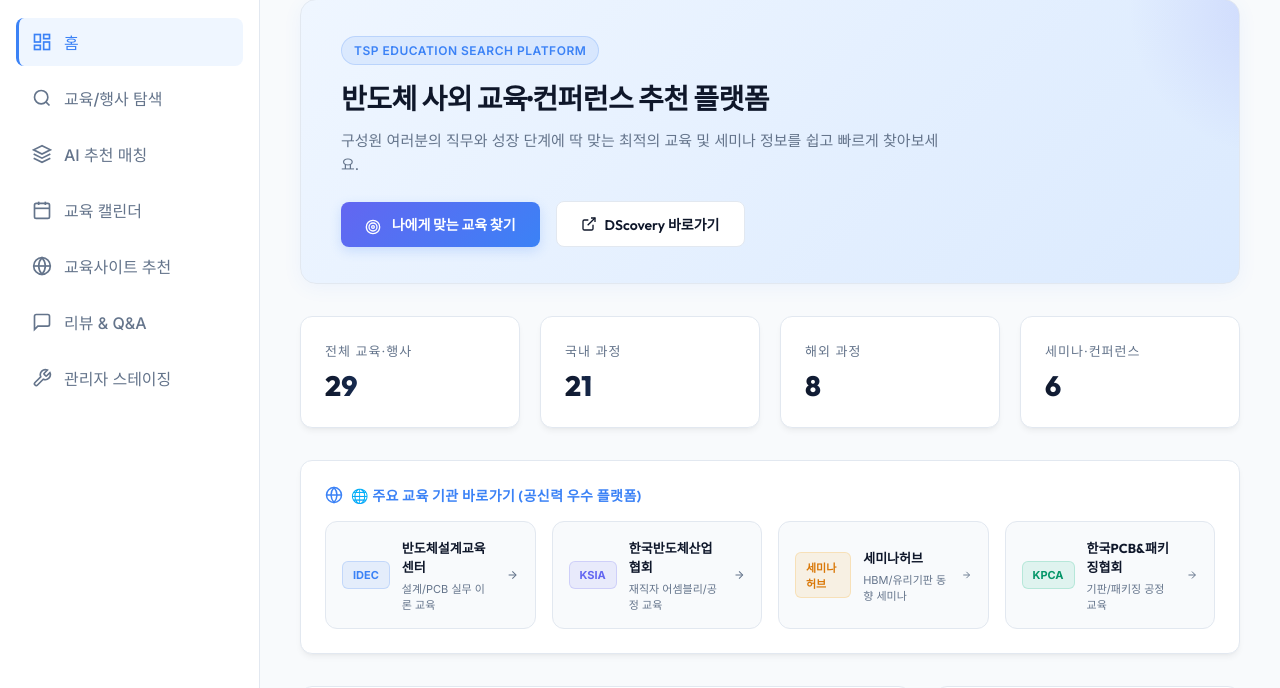
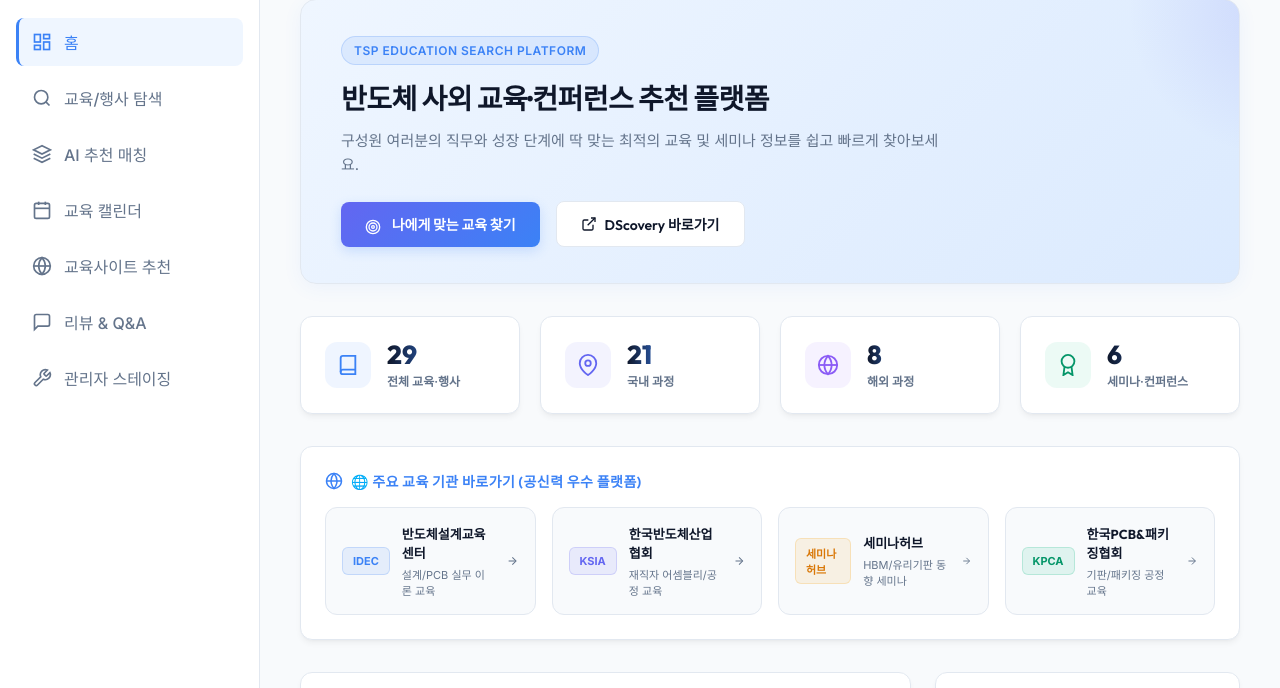
Before and after one commit to shaun-pixel12/education-recommender, a plain HTML site: page web/index.html in a window 1280 px wide. Shown: the part 112-800 px from the top of the page. Drawn offline with Linux system fonts and the light colour scheme.

Commit message:
Update project files including daily scraper workflow and smart storage merge

```diff
--- a/web/app.js
+++ b/web/app.js
@@ -2,7 +2,18 @@ import { sampleCourses } from './sample-courses.js';
 import { recommendCourses } from './ai-engine.js';
 
 // Initial state and database retrieval
-let courses = JSON.parse(localStorage.getItem('pkg_courses')) || sampleCourses;
+// Initial state and database retrieval with smart merge:
+// Automatically load fresh crawled data from sample-courses.js while preserving user-created custom courses.
+let storedCourses = JSON.parse(localStorage.getItem('pkg_courses'));
+let courses = [];
+if (!storedCourses) {
+  courses = sampleCourses;
+} else {
+  const sampleIds = new Set(sampleCourses.map(c => c.id));
+  const customCourses = storedCourses.filter(c => !sampleIds.has(c.id));
+  courses = [...sampleCourses, ...customCourses];
+  localStorage.setItem('pkg_courses', JSON.stringify(courses));
+}
 let bookmarks = JSON.parse(localStorage.getItem('pkg_bookmarks')) || [];
 let customSites = JSON.parse(localStorage.getItem('pkg_custom_sites')) || [];
 let reviews = JSON.parse(localStorage.getItem('pkg_reviews')) || [
--- a/web/index.html
+++ b/web/index.html
@@ -88,20 +88,44 @@
 
         <div class="dashboard-grid">
           <div class="glass-card stat-card" data-filter-type="all">
-            <span class="stat-label">전체 교육·행사</span>
-            <span class="stat-value" id="stat-total-courses">0</span>
+            <div class="stat-icon-wrapper" style="background: rgba(59, 130, 246, 0.08); color: var(--color-primary);">
+              <!-- Book icon -->
+              <svg viewBox="0 0 24 24"><path d="M4 19.5A2.5 2.5 0 0 1 6.5 17H20"></path><path d="M6.5 2H20v20H6.5A2.5 2.5 0 0 1 4 19.5v-15A2.5 2.5 0 0 1 6.5 2z"></path></svg>
+            </div>
+            <div class="stat-content">
+              <span class="stat-value" id="stat-total-courses">0</span>
+              <span class="stat-label">전체 교육·행사</span>
+            </div>
           </div>
           <div class="glass-card stat-card" data-filter-type="region" data-filter-val="국내">
-            <span class="stat-label">국내 과정</span>
-            <span class="stat-value" id="stat-domestic-courses">0</span>
+            <div class="stat-icon-wrapper" style="background: rgba(99, 102, 241, 0.08); color: var(--color-secondary);">
+              <!-- Map Pin icon -->
+              <svg viewBox="0 0 24 24"><path d="M21 10c0 7-9 13-9 13s-9-6-9-13a9 9 0 0 1 18 0z"></path><circle cx="12" cy="10" r="3"></circle></svg>
+            </div>
+            <div class="stat-content">
+              <span class="stat-value" id="stat-domestic-courses">0</span>
+              <span class="stat-label">국내 과정</span>
+            </div>
           </div>
           <div class="glass-card stat-card" data-filter-type="region" data-filter-val="해외">
-            <span class="stat-label">해외 과정</span>
-            <span class="stat-value" id="stat-global-courses">0</span>
+            <div class="stat-icon-wrapper" style="background: rgba(139, 92, 246, 0.08); color: var(--color-accent);">
+              <!-- Globe icon -->
+              <svg viewBox="0 0 24 24"><circle cx="12" cy="12" r="10"></circle><line x1="2" y1="12" x2="22" y2="12"></line><path d="M12 2a15.3 15.3 0 0 1 4 10 15.3 15.3 0 0 1-4 10 15.3 15.3 0 0 1-4-10 15.3 15.3 0 0 1 4-10z"></path></svg>
+            </div>
+            <div class="stat-content">
+              <span class="stat-value" id="stat-global-courses">0</span>
+              <span class="stat-label">해외 과정</span>
+            </div>
           </div>
           <div class="glass-card stat-card" data-filter-type="type" data-filter-val="세미나·컨퍼런스">
-            <span class="stat-label">세미나·컨퍼런스</span>
-            <span class="stat-value" id="stat-seminar-count">0</span>
+            <div class="stat-icon-wrapper" style="background: rgba(16, 185, 129, 0.08); color: #059669;">
+              <!-- Award Badge icon -->
+              <svg viewBox="0 0 24 24"><circle cx="12" cy="8" r="7"></circle><polyline points="8.21 13.89 7 23 12 20 17 23 15.79 13.88"></polyline></svg>
+            </div>
+            <div class="stat-content">
+              <span class="stat-value" id="stat-seminar-count">0</span>
+              <span class="stat-label">세미나·컨퍼런스</span>
+            </div>
           </div>
         </div>
 
--- a/web/styles.css
+++ b/web/styles.css
@@ -229,8 +229,9 @@ header {
 
 .stat-card {
   display: flex;
-  flex-direction: column;
-  gap: 8px;
+  flex-direction: row;
+  align-items: center;
+  gap: 16px;
   cursor: pointer;
   transition: var(--transition-smooth);
 }
@@ -240,21 +241,47 @@ header {
   background: rgba(59, 130, 246, 0.04);
 }
 
+.stat-icon-wrapper {
+  display: flex;
+  align-items: center;
+  justify-content: center;
+  width: 46px;
+  height: 46px;
+  border-radius: 12px;
+  flex-shrink: 0;
+}
+
+.stat-icon-wrapper svg {
+  width: 22px;
+  height: 22px;
+  stroke: currentColor;
+  fill: none;
+  stroke-width: 2;
+}
+
+.stat-content {
+  display: flex;
+  flex-direction: column;
+  gap: 2px;
+}
+
 .stat-label {
-  font-size: 13px;
+  font-size: 12px;
   color: var(--color-text-muted);
-  text-transform: uppercase;
-  letter-spacing: 1px;
+  font-weight: 600;
+  letter-spacing: normal;
+  text-transform: none;
 }
 
 .stat-value {
   font-family: 'Outfit', sans-serif;
-  font-size: 28px;
+  font-size: 26px;
   font-weight: 800;
   color: var(--color-primary);
   background: linear-gradient(90deg, var(--color-text-main), var(--color-primary));
   -webkit-background-clip: text;
   -webkit-text-fill-color: transparent;
+  line-height: 1.1;
 }
 
 .dashboard-sections {
```
